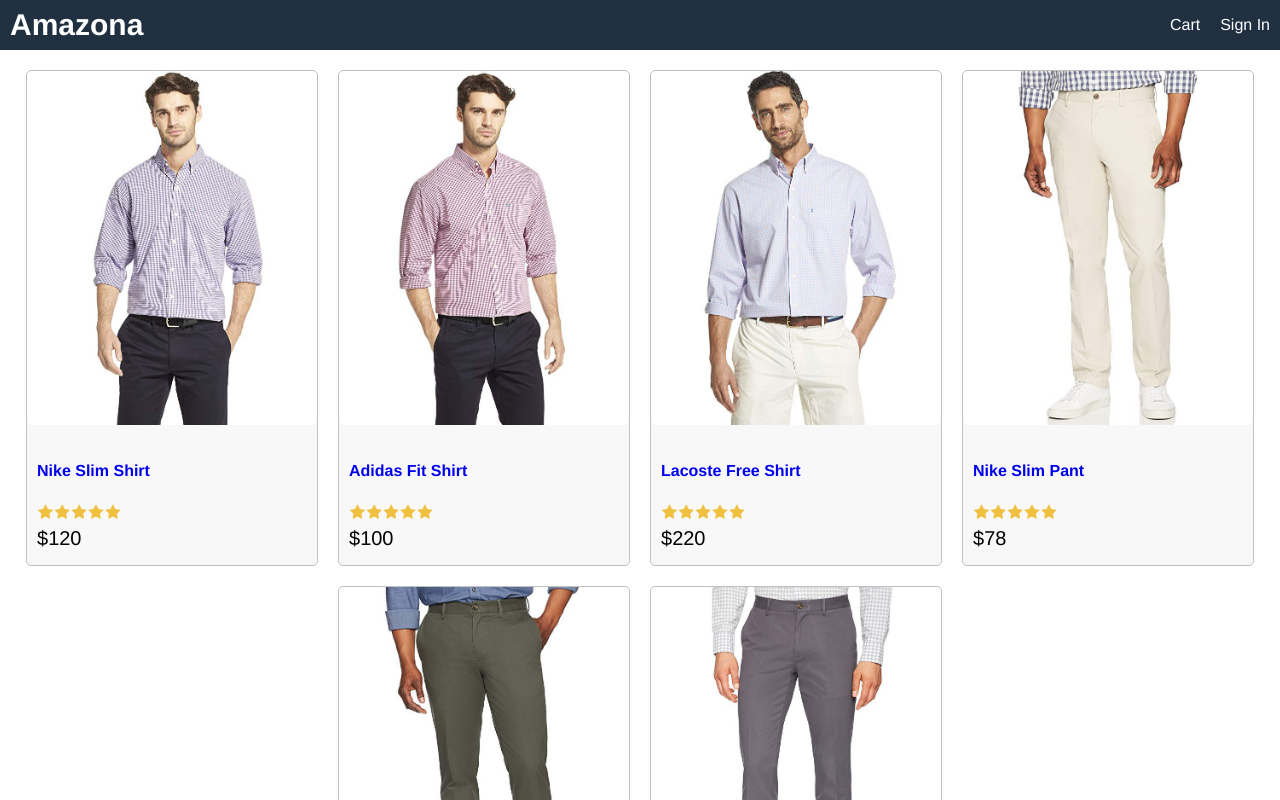
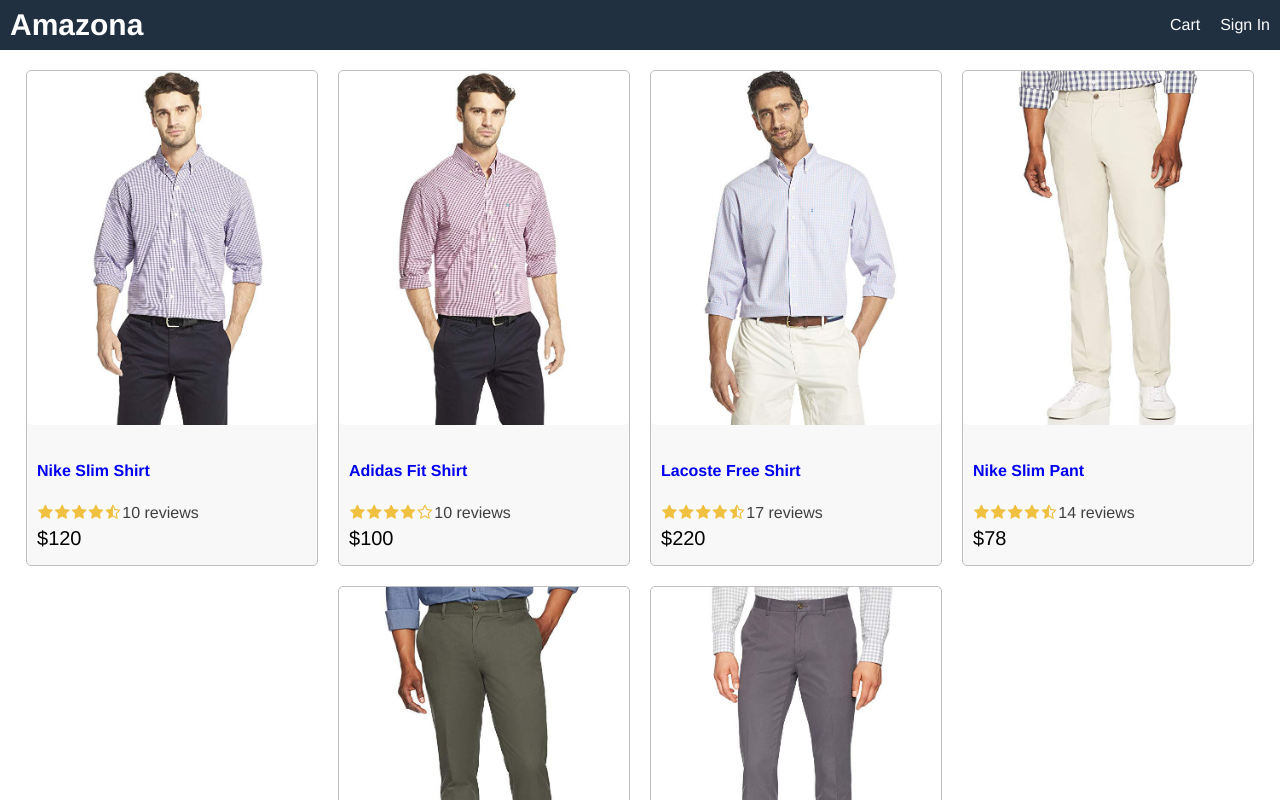
Before and after one commit to tranhoi199/amazona-ecommerce, a React (Create React App) app in the folder frontend/: page / in a window 1280 px wide. Shown: the top 800 px of the page. Built offline with nearby package versions, Linux system fonts and the light colour scheme.

Commit message:
add product component

```diff
--- a/frontend/src/App.js
+++ b/frontend/src/App.js
@@ -1,6 +1,6 @@
 import React from 'react';
 import data from './data';
-
+import Product from './components/Product';
 function App() {
   return (
     <div className="grid-container">
@@ -17,26 +17,7 @@ function App() {
        <div className="row center">
          {
            data.products.map(product => (
-            <div key={product._id} className="card">
-               <a href={`/product/${product._id}`}>
-                   <img className="medium" src={product.image} alt={product.name}/>
-               </a>
-               <div className="card-body">
-                   <a href={`/product/${product._id}`}>
-                       <h2>{product.name}</h2>
-                   </a>
-                   <div className="rating">
-                       <span><i className="fa fa-star"></i></span>
-                       <span><i className="fa fa-star"></i></span>
-                       <span><i className="fa fa-star"></i></span>
-                       <span><i className="fa fa-star"></i></span>
-                       <span><i className="fa fa-star"></i></span>
-                   </div>
-                   <div className="price">
-                       ${product.price}
-                   </div>
-                 </div>
-            </div>
+            <Product key={product._id} product={product}/>
            ))
          }
 
--- /dev/null
+++ b/frontend/src/components/Product.js
@@ -0,0 +1,22 @@
+import React from 'react';
+import Rating from './Rating';
+
+export default function Product(props){
+    const {product} = props;
+    return(
+        <div key={product._id} className="card">
+        <a href={`/product/${product._id}`}>
+            <img className="medium" src={product.image} alt={product.name}/>
+        </a>
+        <div className="card-body">
+            <a href={`/product/${product._id}`}>
+                <h2>{product.name}</h2>
+            </a>
+            <Rating rating={product.rating} numReviews={product.numReviews}/>
+            <div className="price">
+                ${product.price}
+            </div>
+          </div>
+     </div>
+    )
+}
--- /dev/null
+++ b/frontend/src/components/Rating.js
@@ -0,0 +1,40 @@
+import React from 'react'
+
+export default function Rating(props) {
+    const {rating, numReviews} = props;
+    return (
+        <div className="rating">
+                <span><i className={ rating >=1
+                    ? "fa fa-star" :
+                    rating >= 0.5?
+                    'fa fa-star-half-o':
+                    'fa fa-star-o'
+                    }></i></span>
+                <span><i className={ rating >= 2
+                    ? "fa fa-star" :
+                    rating >= 1.5?
+                    'fa fa-star-half-o':
+                    'fa fa-star-o'
+                    }></i></span>
+                <span><i className={ rating >=3
+                    ? "fa fa-star" :
+                    rating >= 2.5?
+                    'fa fa-star-half-o':
+                    'fa fa-star-o'
+                    }></i></span>
+                <span><i className={ rating >=4
+                    ? "fa fa-star" :
+                    rating >= 3.5?
+                    'fa fa-star-half-o':
+                    'fa fa-star-o'
+                    }></i></span>
+                <span><i className={ rating >=5
+                    ? "fa fa-star" :
+                    rating >= 4.5?
+                    'fa fa-star-half-o':
+                    'fa fa-star-o'
+                    }></i></span>
+                <span>{numReviews + ' reviews'}</span>
+        </div>
+    )
+}
--- a/frontend/src/index.css
+++ b/frontend/src/index.css
@@ -108,5 +108,7 @@ img.medium{
 .rating span{
   color: #f0c040;
   margin: 0.1rem;
-
 }
+.rating span:last-child{
+  color: #404040;
+}
```
Also changed, not shown: 1 other file (tests, documents, lock files or other folders).
